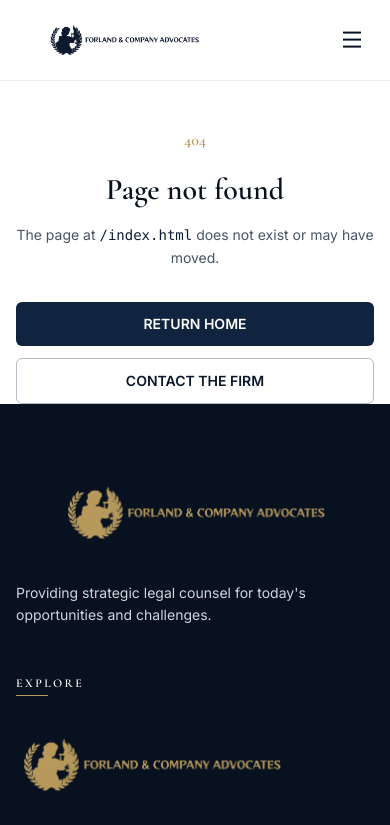
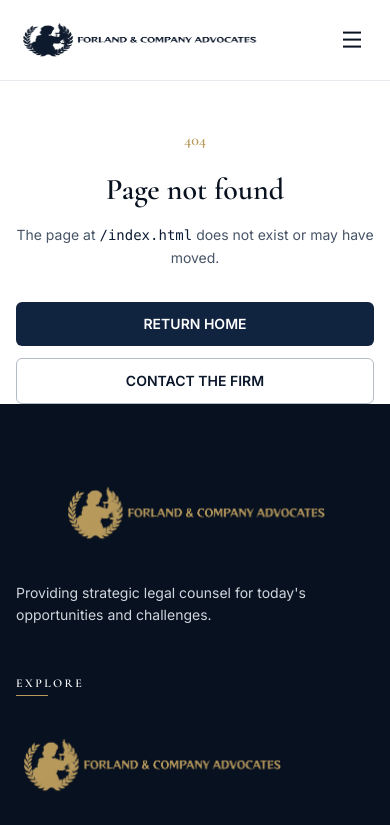
Before and after one commit to makebelief/forland-company-advocates, a website: page index.html in a window 390 px wide. Shown: the top 825 px of the page. Drawn offline with nearby package versions, Linux system fonts and the light colour scheme.

Commit message:
Enlarge header logo

```diff
--- a/public/assets/css/logo-update.css
+++ b/public/assets/css/logo-update.css
@@ -2,13 +2,13 @@
   display: block;
   aspect-ratio: 3 / 1;
   background-color: #0b172a;
-  -webkit-mask: url("/assets/media/forland-logo.png") center / contain no-repeat;
-  mask: url("/assets/media/forland-logo.png") center / contain no-repeat;
+  -webkit-mask: url("/assets/media/forland-logo.png") center / 100% 100% no-repeat;
+  mask: url("/assets/media/forland-logo.png") center / 100% 100% no-repeat;
 }
 
 header .official-site-logo {
-  width: min(265px, 58vw);
-  height: 58px;
+  width: min(350px, 62vw);
+  height: 68px;
 }
 
 footer .official-site-logo {
@@ -19,7 +19,7 @@ footer .official-site-logo {
 
 @media (max-width: 480px) {
   header .official-site-logo {
-    width: 215px;
-    height: 52px;
+    width: 245px;
+    height: 58px;
   }
 }
```
